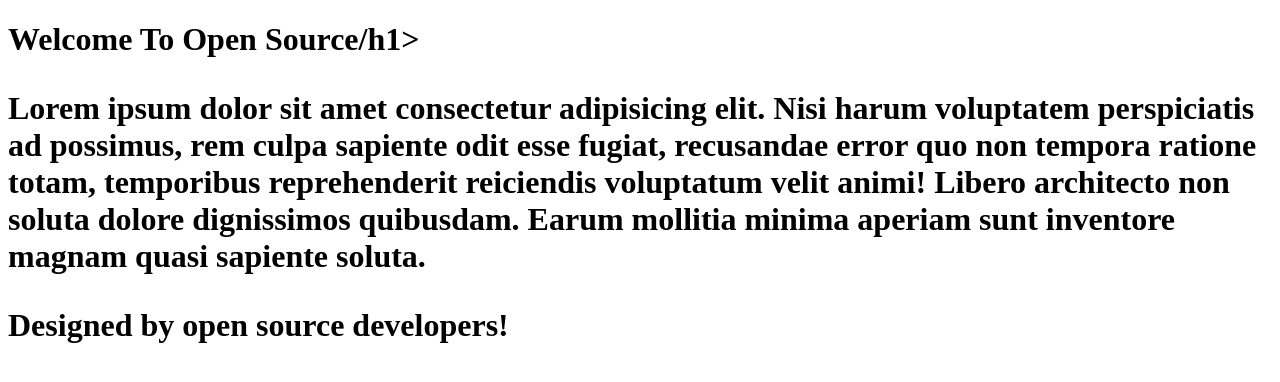
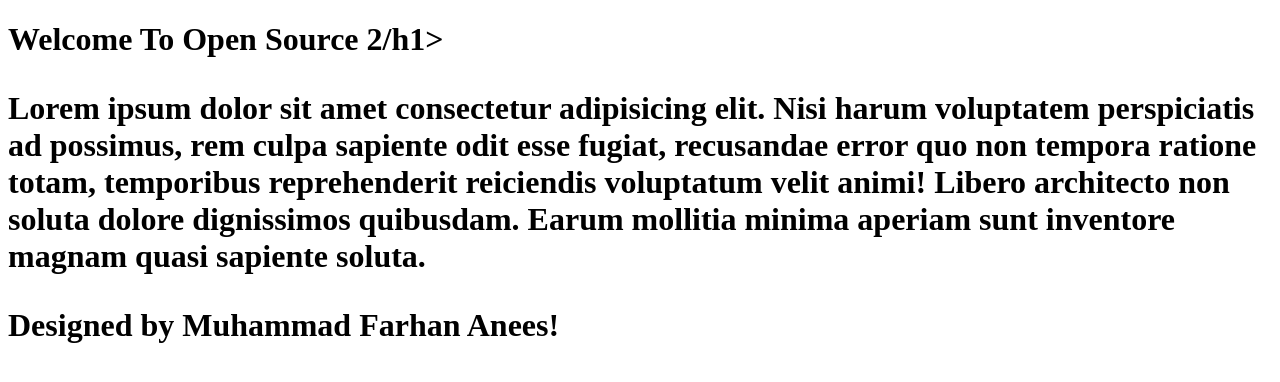
Before and after one commit to farhananees82/OpenSource2, a plain HTML site: page index.html in a window 1280 px wide. Drawn offline with Linux system fonts and the light colour scheme.

Commit message:
Bugs Fixed In Pages

```diff
--- a/index.html
+++ b/index.html
@@ -4,11 +4,11 @@
     <meta charset="UTF-8">
     <meta http-equiv="X-UA-Compatible" content="IE=edge">
     <meta name="viewport" content="width=device-width, initial-scale=1.0">
-    <title>Open Source Link</title>
+    <title>Index Page</title>
 </head>
 <body>
-    <h1>Welcome To Open Source/h1>
+    <h1>Welcome To Open Source 2/h1>
     <p>Lorem ipsum dolor sit amet consectetur adipisicing elit. Nisi harum voluptatem perspiciatis ad possimus, rem culpa sapiente odit esse fugiat, recusandae error quo non tempora ratione totam, temporibus reprehenderit reiciendis voluptatum velit animi! Libero architecto non soluta dolore dignissimos quibusdam. Earum mollitia minima aperiam sunt inventore magnam quasi sapiente soluta.</p>
-    <footer>Designed by open source developers!</footer>
+    <footer>Designed by Muhammad Farhan Anees!</footer>
 </body>
 </html>
```
Also changed, not shown: about.html (+2 -2 lines).
